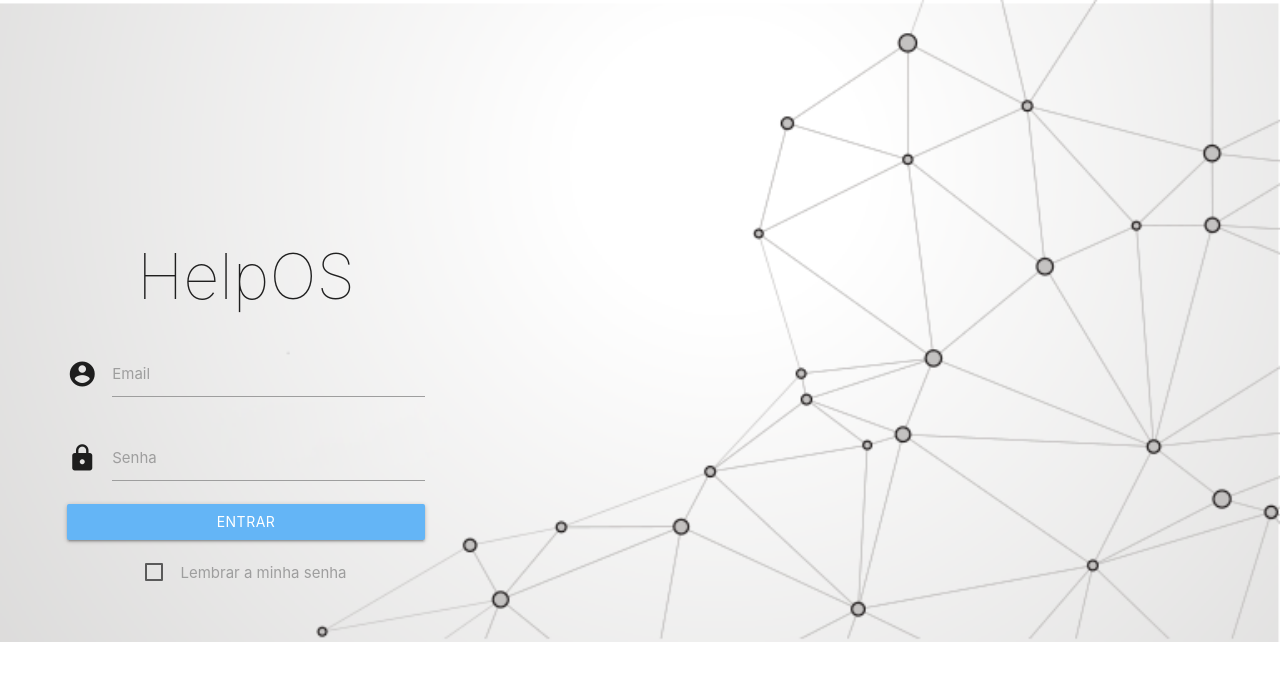
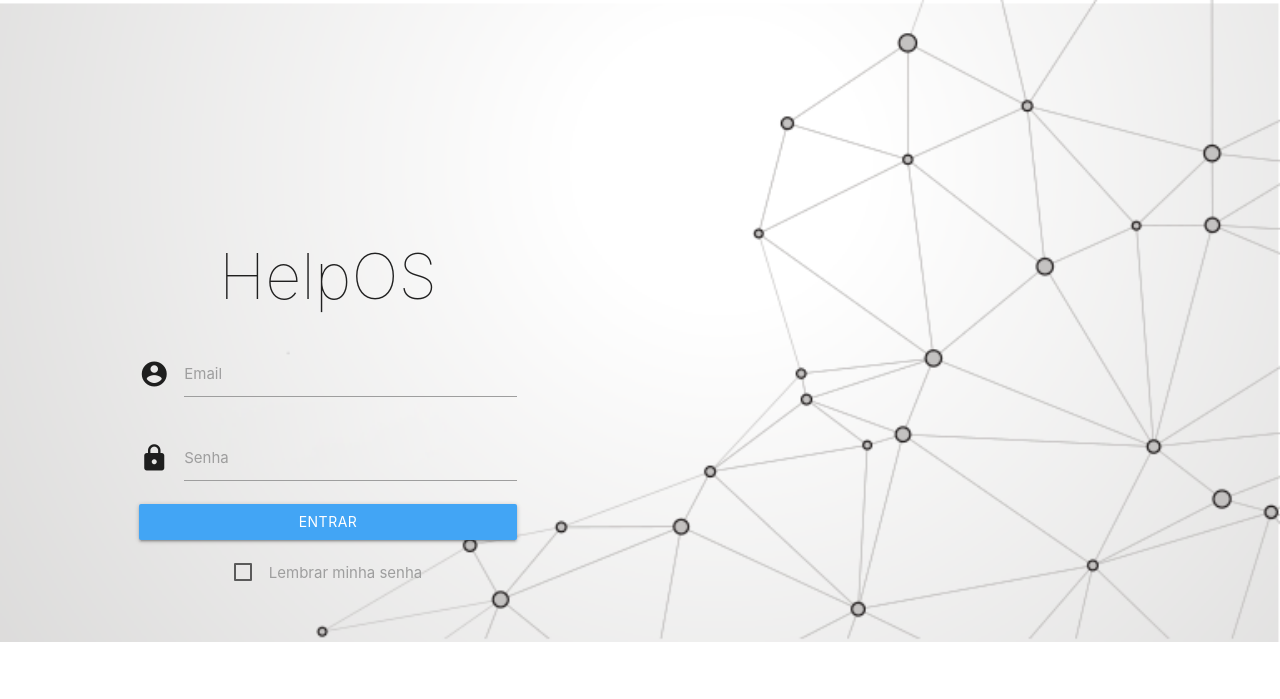
Before and after one commit to mrbrunelli/help-os, a PHP site: page /app/login.html in a window 1280 px wide. Shown: the top 699 px of the page. Run offline with PHP 8.4, Linux system fonts and the light colour scheme.

Commit message:
alterações na div do form de login

```diff
--- a/app/assets/css/style.css
+++ b/app/assets/css/style.css
@@ -27,17 +27,16 @@
     #div-center {
         width: 400px;
         height: 500px;
-        left: 20%;
-        margin: -130px 0 0 -210px;
-        padding: 10px;
+        left: 10%;
         position: absolute;
-        top: 40%;
+        top: 25%;
     }
 
     #background-login {
         background-image: url(../img/backlogin.png);
         background-size: cover;
         background-repeat: no-repeat;
+        overflow: hidden;
     }
 
     .font-weight-lighter {
@@ -51,7 +50,7 @@
     }
 
     .sombra {
-        box-shadow: 0px 6px 4px 0px rgba(0, 0, 0, 0.60);
+        box-shadow: 0px 6px 10px 0px rgba(0, 0, 0, 0.50);
     }
 
     .row {
@@ -86,7 +85,7 @@
 
     .btn-add:hover {
         transform: scale(1.2);
-        box-shadow: 0px 4px 8px 0px rgba(0, 0, 0, 0.75);
+        box-shadow: 0px 6px 10px 0px rgba(0, 0, 0, 0.50);
     }
 
     .alta {
@@ -113,7 +112,7 @@
         padding-top: 6em;
         padding-bottom: 6em;
     }
-    /* ----------------------------------------------SEARCH START  */
+    /* ---------------------------------------------- BOTAO SEARCH START  */
 
     .search-inline {
         width: 100%;
@@ -148,7 +147,7 @@
         cursor: pointer;
         width: 80px;
         height: 99%;
-        background: #222;
+        background: #007bff;
         color: #fff;
     }
 
--- a/app/login.html
+++ b/app/login.html
@@ -14,7 +14,8 @@
 </head>
 
 <body id="background-login">
-    <div class="row " id="div-center">
+
+    <div class="row" id="div-center">
         <div class="col s12">
             <div class="row">
                 <div class="col s12">
@@ -25,7 +26,7 @@
                             <div class="row">
                                 <div class="input-field col s12">
                                     <i class="material-icons prefix">account_circle</i>
-                                    <input id="email" type="text" class="validate">
+                                    <input id="email" type="email" class="validate">
                                     <label for="email">Email</label>
                                 </div>
                                 <div class="input-field col s12">
@@ -34,12 +35,12 @@
                                     <label for="senha">Senha</label>
                                 </div>
                                 <div class="col s12 center">
-                                    <button class="btn waves-effect blue lighten-2 waves-light col s12">Entrar</button>
+                                    <button class="btn waves-effect blue lighten-1 waves-light col s12">Entrar</button>
                                 </div>
                                 <div class="col s12 center" style="margin-top: 20px;">
                                     <label>
                                     <input type="checkbox">
-                                    <span>Lembrar a minha senha</span>
+                                    <span>Lembrar minha senha</span>
                                     </label>
                                 </div>
                             </div>
--- a/app/pages/index.html
+++ b/app/pages/index.html
@@ -75,7 +75,7 @@
                         </a>
 
                         <!-- OPÇÕES DO DROPDOWN  -->
-                        <div class="dropdown-menu dropdown-menu-right position-absolute mr-4 text-center" aria-labelledby="dropdownMenu">
+                        <div class="dropdown-menu sombra dropdown-menu-right position-absolute mr-4 text-center" aria-labelledby="dropdownMenu">
                             <h6 class="dropdown-header bg-light"><img src="/app/assets/img/user.png" width="30px" height="30px"> - Matheus Brunelli</h6>
                             <a href="" class="dropdown-item"><i class="fas fa-cog"></i> Configurações</a>
                             <div class="dropdown-divider"></div>
```
